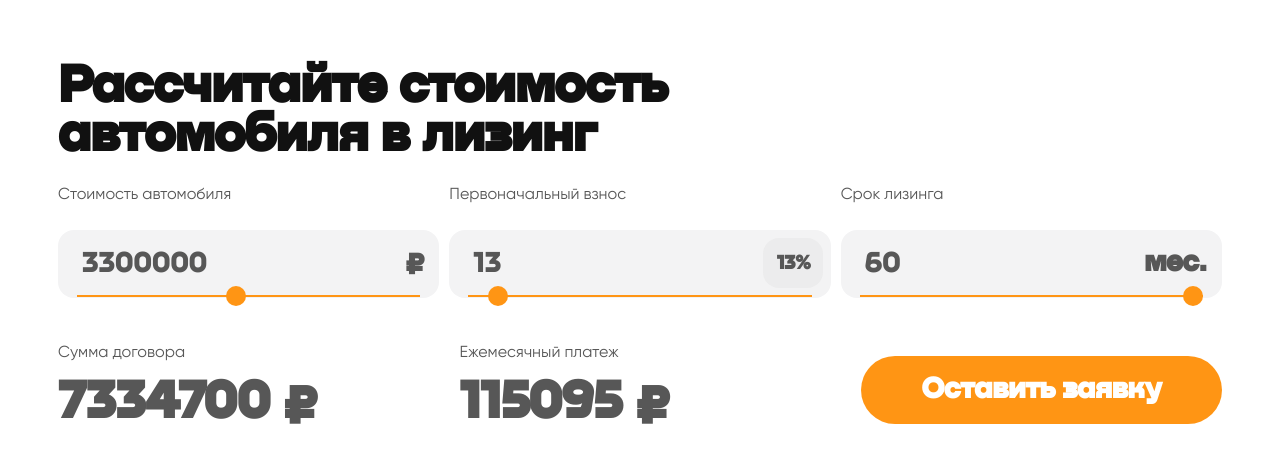
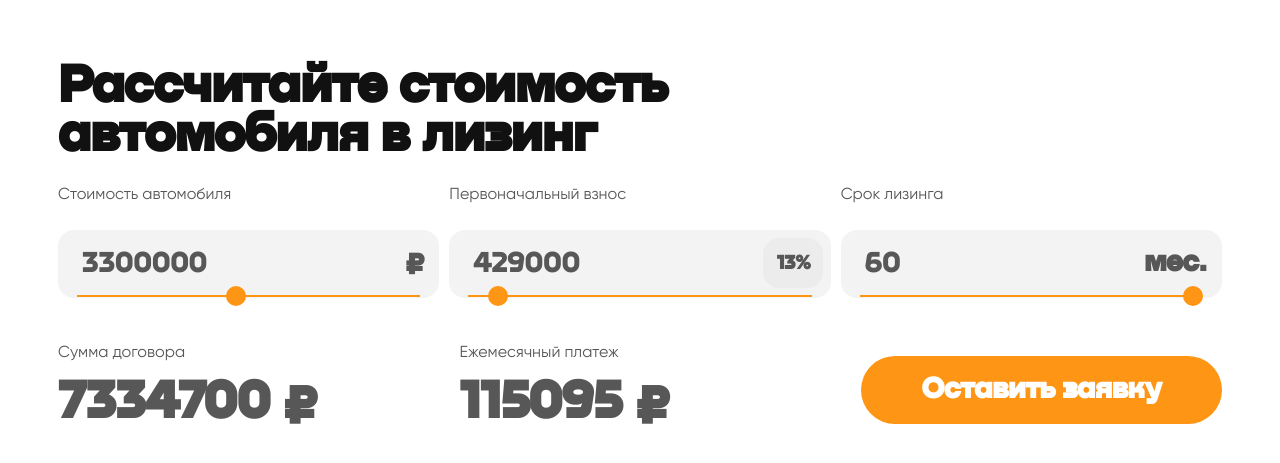
Before and after one commit to bugaichuk01/Reactjs-Auto-Leasing, a React (Create React App) app: page / in a window 1280 px wide. Shown: the part 137-600 px from the top of the page. Built offline with nearby package versions, Linux system fonts and the light colour scheme.

Commit message:
Main commit

```diff
--- a/src/components/input/Input.tsx
+++ b/src/components/input/Input.tsx
@@ -30,7 +30,7 @@ export const Input: React.FC<InputProps> = ({value, onChange, min, max, desc, in
                     disabled={loading}
                     className={styles.input}
                     type="text"
-                    value={value}
+                    value={initial ? initial : value}
                     onChange={handleChange}
                     onBlur={handleBlur}
                 />
```
